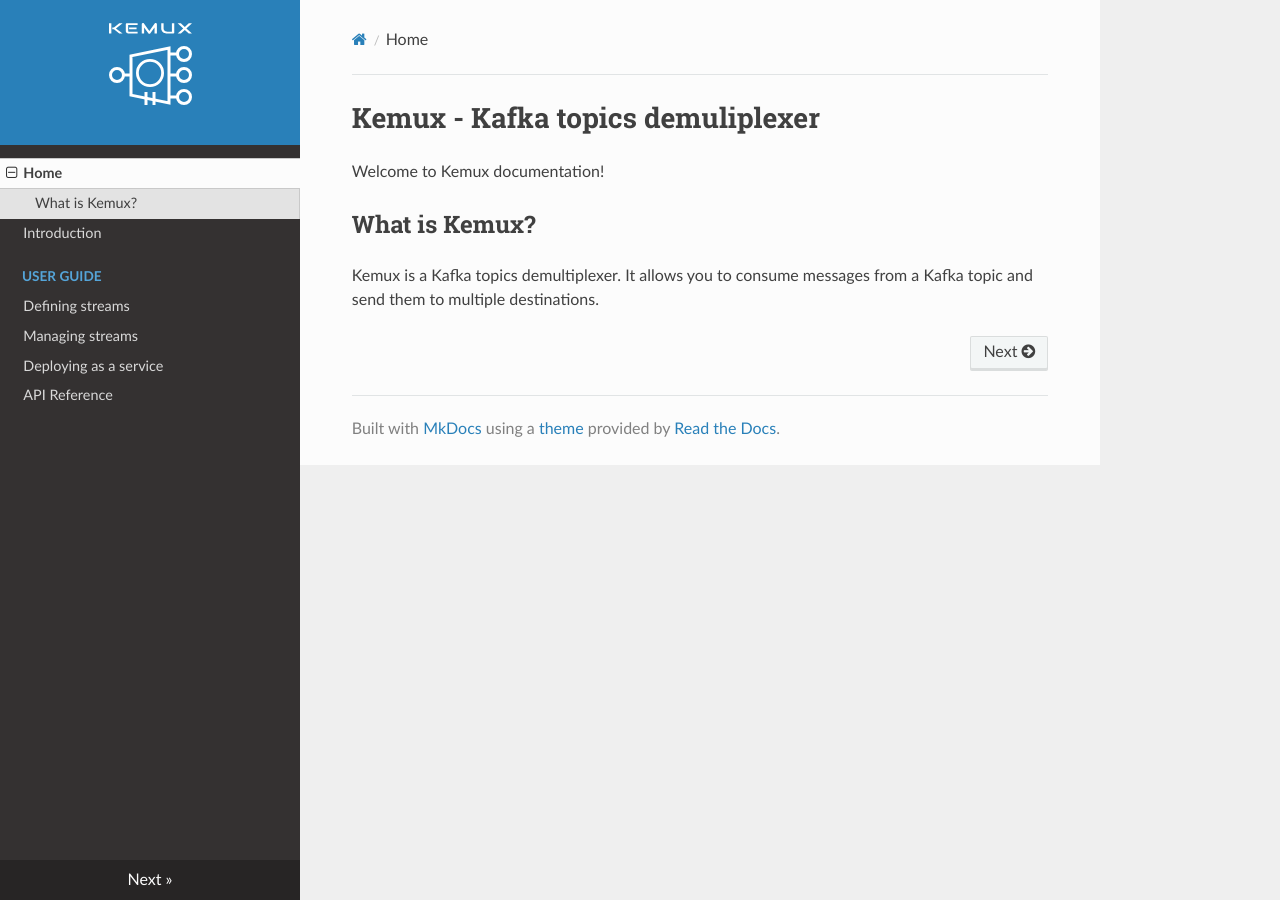
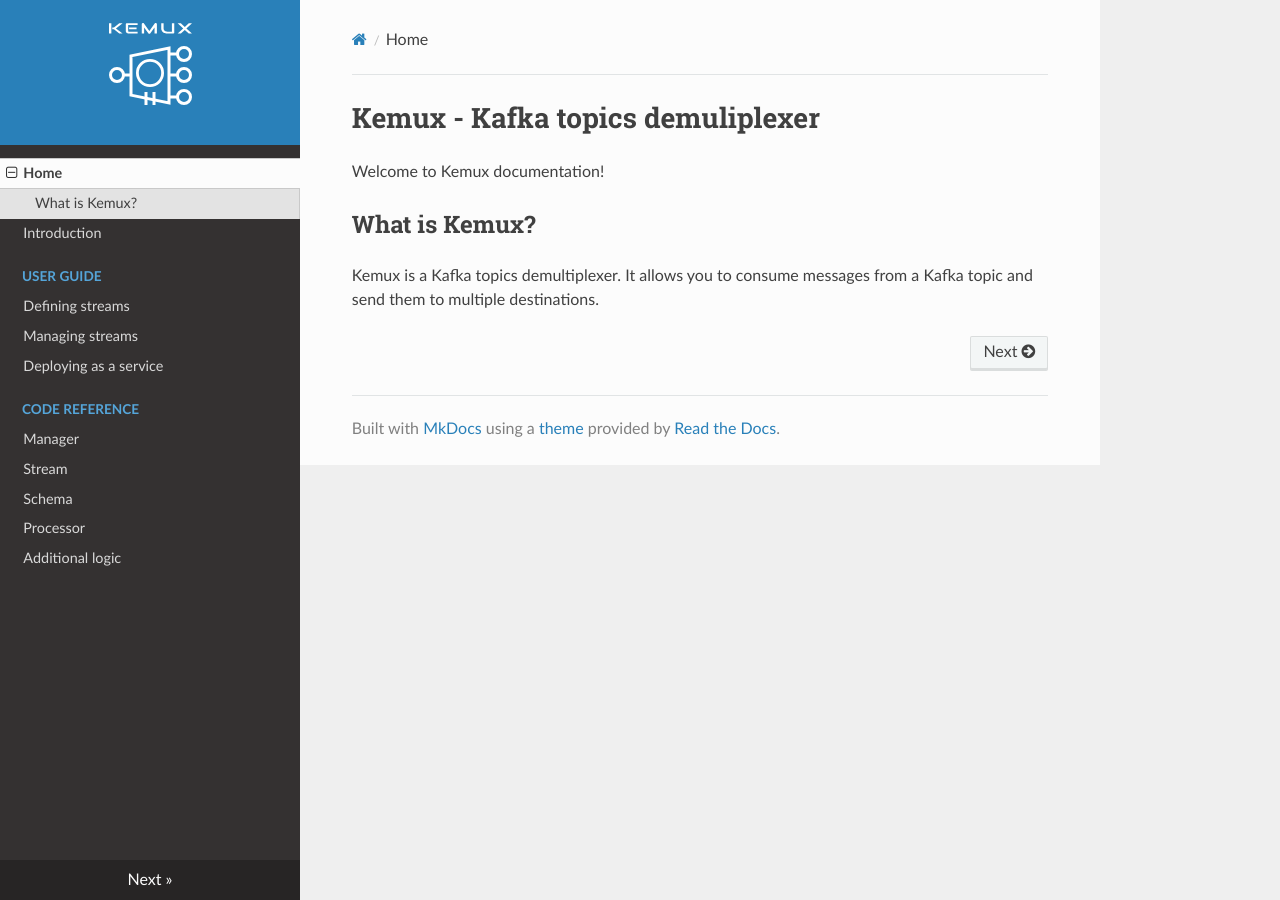
Before and after one commit to kamilrybacki/Kemux, an MkDocs documentation site: the page built from docs/index.md, in a window 1280 px wide. Built offline with MkDocs 1.6.1, drawn with Linux system fonts in a browser that asks for light colours; nearby versions of some CDN libraries.

Commit message:
better nav

```diff
--- a/mkdocs.yml
+++ b/mkdocs.yml
@@ -16,4 +16,9 @@
     - Defining streams: user-guide/streams.md
     - Managing streams: user-guide/manager.md
     - Deploying as a service: user-guide/docker.md
-  - API Reference: api-reference.md
+  - Code Reference:
+    - Manager: reference/manager.md
+    - Stream: reference/stream.md
+    - Schema: reference/schema.md
+    - Processor: reference/processor.md
+    - Additional logic: reference/logic.md
```
Also changed, not shown: docs/api-reference.md (deleted, +0 -7 lines).
